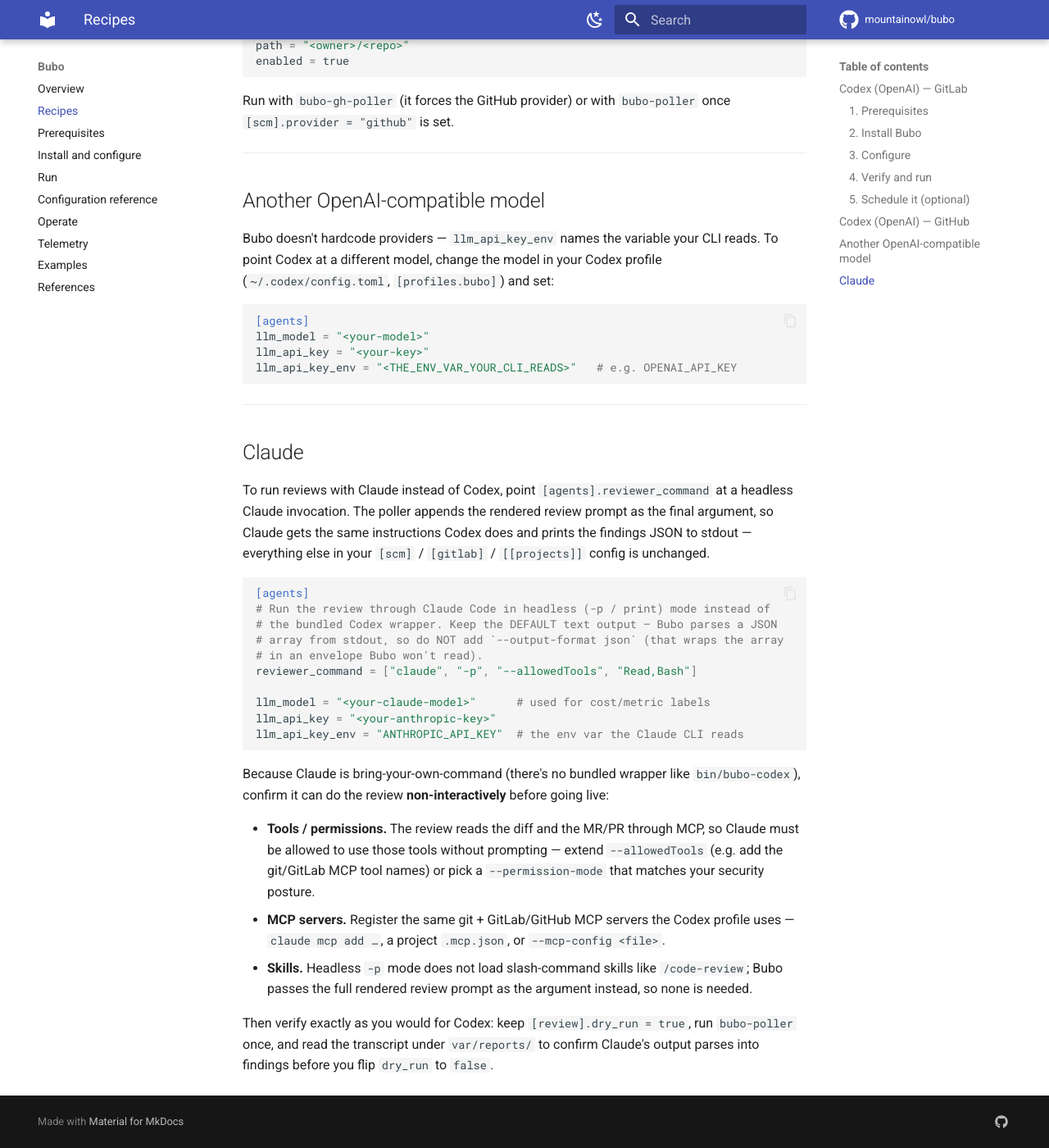
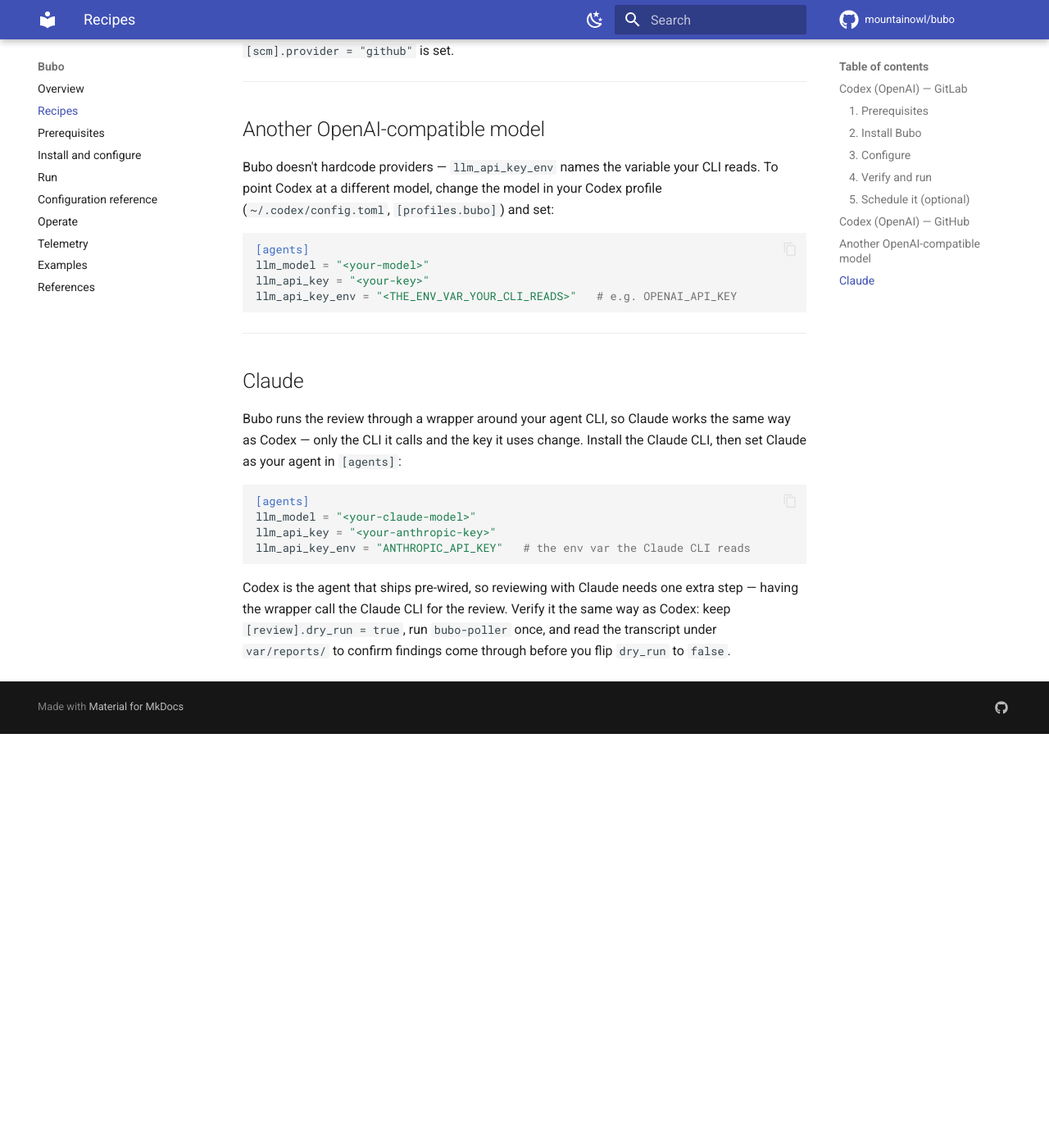
Before and after one commit to mountainowl/ai-code-review, an MkDocs documentation site: the page built from docs/recipes.md, in a window 1280 px wide and 1400 px high, scrolled down 2290 px. Shown: the whole window at 82% size. Built offline with MkDocs 1.6.1 and Material for MkDocs 9.7.7, drawn with Linux system fonts in a browser that asks for light colours; comment, search, counter and statistics services are not loaded; after the commit the page ends 3185 px from its top, so only the background shows below that; some of the changed text lies outside the part shown.

Commit message:
docs: drop the "runner" jargon from the agent docs
Follow-up to #57. The recipes/README introduced a "runner" /
reviewer_command framing that overcomplicated the simple concept: Bubo
runs the review through a wrapper around your agent CLI — Codex (the
bundled default) or Claude.

- recipes.md: simpler "Codex or Claude" tip; the Claude section is reduced
  to the config that actually differs (Anthropic key + model) plus the
  standard dry-run verification — no argv arrays or headless-flag detail.
- README: status bullet reworded to match.
- CHANGELOG: reword the [Unreleased] entry.

````diff
--- a/docs/recipes.md
+++ b/docs/recipes.md
@@ -1,18 +1,13 @@
 # Recipes
 
 Copy-paste setups you can follow top to bottom — replace the values in
-`< >` with your own. The Codex recipes are the bundled default path; the
-[Claude](#claude) section covers pointing Bubo at a different agent.
+`< >` with your own. Codex is the bundled default; the [Claude](#claude)
+section covers reviewing with Claude instead.
 
-!!! tip "Which agent runs the review"
-    Bubo runs the review through whatever agent CLI you set in
-    `[agents].reviewer_command`: the poller appends the rendered review prompt
-    to that command and reads a JSON array of findings from its stdout.
-    **Codex is the bundled default** (`bin/bubo-codex`, so you don't set
-    `reviewer_command` at all); pointing it at **Claude** (`claude -p`) is
-    just as valid — see [Claude](#claude). The worked examples below use
-    Codex; everything except `reviewer_command` and the agent's own
-    setup is identical for any agent.
+!!! tip "Codex or Claude"
+    Bubo runs the review through a small wrapper around your agent CLI.
+    **Codex is bundled and works out of the box**, so the recipes below use
+    it; you can review with **Claude** instead — see [Claude](#claude).
 
 ---
 
@@ -128,40 +123,19 @@
 
 ## Claude
 
-To run reviews with Claude instead of Codex, point `[agents].reviewer_command`
-at a headless Claude invocation. The poller appends the rendered review prompt
-as the final argument, so Claude gets the same instructions Codex does and
-prints the findings JSON to stdout — everything else in your `[scm]` /
-`[gitlab]` / `[[projects]]` config is unchanged.
+Bubo runs the review through a wrapper around your agent CLI, so Claude works
+the same way as Codex — only the CLI it calls and the key it uses change.
+Install the Claude CLI, then set Claude as your agent in `[agents]`:
 
 ```toml
 [agents]
-# Run the review through Claude Code in headless (-p / print) mode instead of
-# the bundled Codex wrapper. Keep the DEFAULT text output — Bubo parses a JSON
-# array from stdout, so do NOT add `--output-format json` (that wraps the array
-# in an envelope Bubo won't read).
-reviewer_command = ["claude", "-p", "--allowedTools", "Read,Bash"]
-
-llm_model = "<your-claude-model>"      # used for cost/metric labels
+llm_model = "<your-claude-model>"
 llm_api_key = "<your-anthropic-key>"
-llm_api_key_env = "ANTHROPIC_API_KEY"  # the env var the Claude CLI reads
+llm_api_key_env = "ANTHROPIC_API_KEY"   # the env var the Claude CLI reads
 ```
 
-Because Claude is bring-your-own-command (there's no bundled wrapper like
-`bin/bubo-codex`), confirm it can do the review **non-interactively** before
-going live:
-
-- **Tools / permissions.** The review reads the diff and the MR/PR through
-  MCP, so Claude must be allowed to use those tools without prompting — extend
-  `--allowedTools` (e.g. add the git/GitLab MCP tool names) or pick a
-  `--permission-mode` that matches your security posture.
-- **MCP servers.** Register the same git + GitLab/GitHub MCP servers the Codex
-  profile uses — `claude mcp add …`, a project `.mcp.json`, or
-  `--mcp-config <file>`.
-- **Skills.** Headless `-p` mode does not load slash-command skills like
-  `/code-review`; Bubo passes the full rendered review prompt as the argument
-  instead, so none is needed.
-
-Then verify exactly as you would for Codex: keep `[review].dry_run = true`, run
-`bubo-poller` once, and read the transcript under `var/reports/` to confirm
-Claude's output parses into findings before you flip `dry_run` to `false`.
+Codex is the agent that ships pre-wired, so reviewing with Claude needs one
+extra step — having the wrapper call the Claude CLI for the review. Verify it
+the same way as Codex: keep `[review].dry_run = true`, run `bubo-poller` once,
+and read the transcript under `var/reports/` to confirm findings come through
+before you flip `dry_run` to `false`.
````
Also changed, not shown: CHANGELOG.md (+3 -4 lines), README.md (+3 -3 lines).
